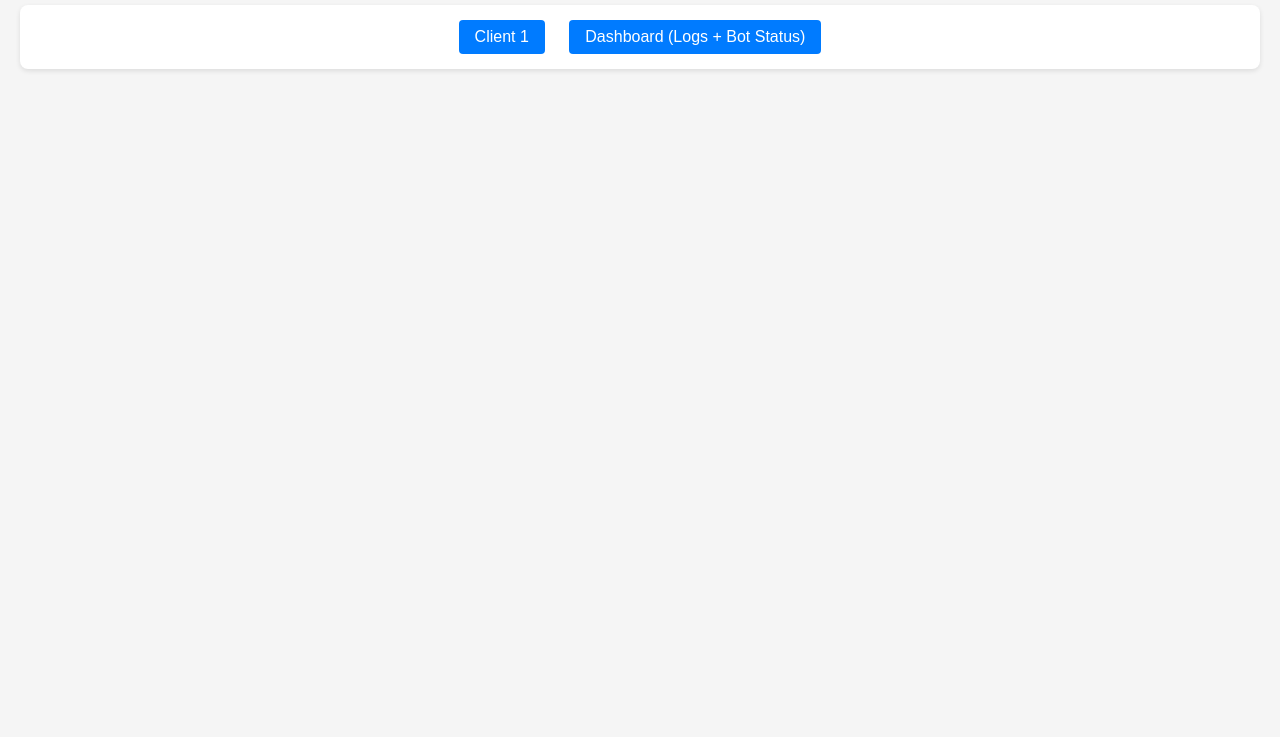
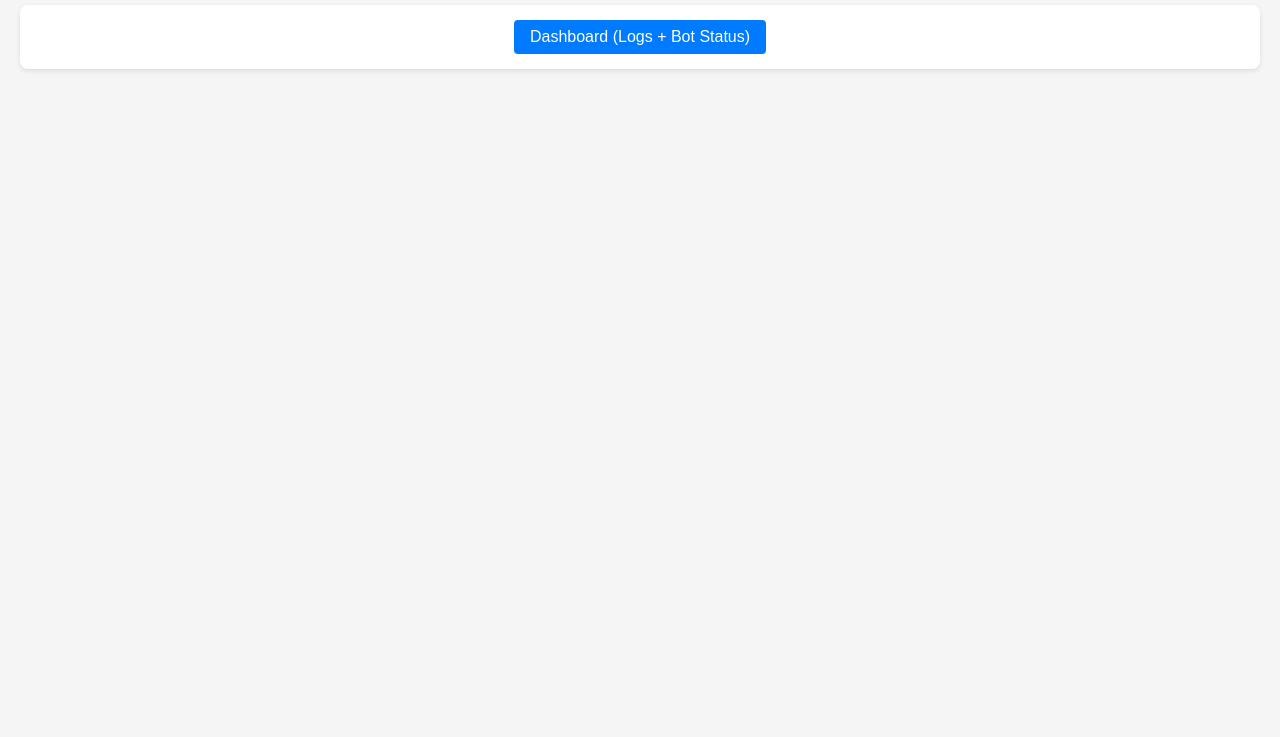
Before and after one commit to ssaraswathi30/realtime-pgtableupdate-notification, a website: page frontend/index.html in a window 1280 px wide. Shown: the part 63-800 px from the top of the page. Drawn offline with nearby package versions, Linux system fonts and the light colour scheme; no server answers.

Commit message:
clean up

```diff
--- a/frontend/index.html
+++ b/frontend/index.html
@@ -53,7 +53,6 @@
   <div class="header">
     <h2>Real-Time Logs</h2>
     <div class="nav-links">
-      <a href="client1.html">Client 1</a>
       <a href="dashboard.html">Dashboard (Logs + Bot Status)</a>
     </div>
   </div>
```
Also changed, not shown: README.md, 1 other file.
